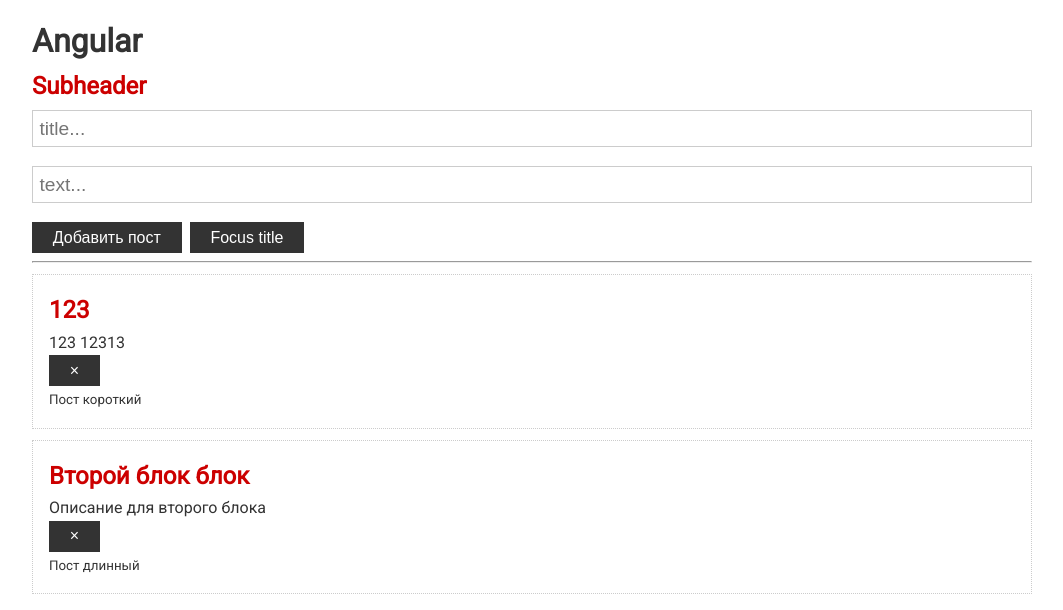
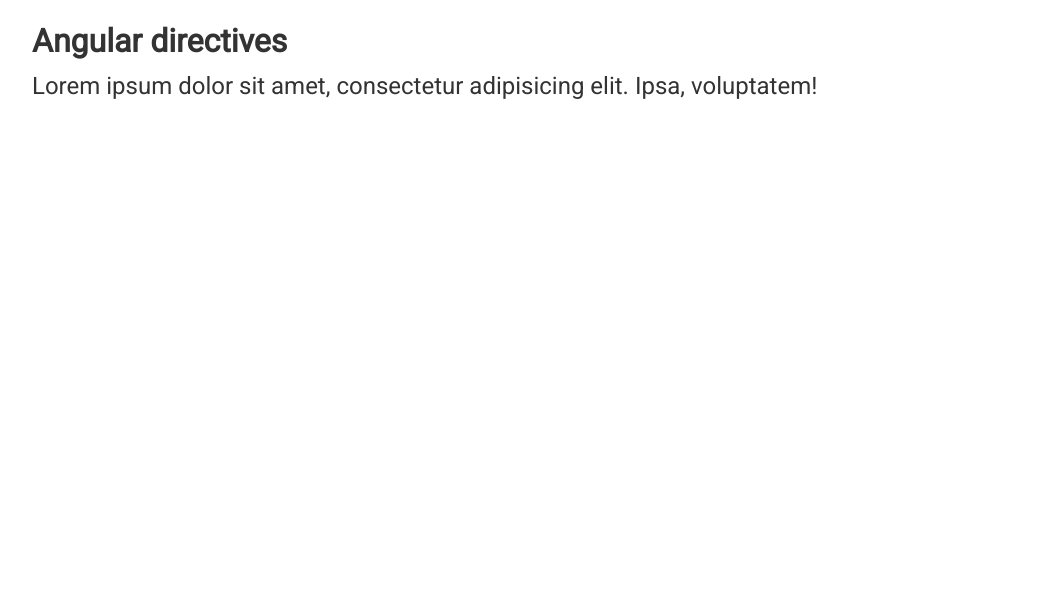
Before and after one commit to evgen904/Angular-Lesson, an Angular app: page / in a window 1280 px wide. Shown: the top 610 px of the page, without its empty margins (108-1171 px from the left). Built offline with nearby package versions, Linux system fonts and the light colour scheme.

Commit message:
Создаем директиву

```diff
--- a/src/app/app.component.html
+++ b/src/app/app.component.html
@@ -1,20 +1,26 @@
 <div class="container">
-  <h1>Angular</h1>
+  <h1>Angular directives</h1>
 
-  <h2>Subheader</h2>
+  <p appStyle>
+    Lorem ipsum dolor sit amet, consectetur adipisicing elit. Ipsa, voluptatem!
+  </p>
 
-  <app-post-form (onAdd)="updatePost($event)"></app-post-form>
-  <hr>
-  <app-post
-    *ngFor="let p of posts"
-    [post]="p"
-    (onRemove)="removePost($event)"
-  >
-    <div #info>
-      <small *ngIf="p.text.length > 14; else short">Пост длинный</small>
-        <ng-template #short>
-          <small>Пост короткий</small>
-        </ng-template>
-    </div>
-  </app-post>
+<!--  <h2>Subheader</h2>-->
+
+<!--  <app-post-form (onAdd)="updatePost($event)"></app-post-form>-->
+<!--  <hr>-->
+<!--  <app-post-->
+<!--    *ngFor="let p of posts"-->
+<!--    [post]="p"-->
+<!--    (onRemove)="removePost($event)"-->
+<!--  >-->
+<!--    <div #info>-->
+<!--      <small *ngIf="p.text.length > 14; else short">Пост длинный</small>-->
+<!--        <ng-template #short>-->
+<!--          <small>Пост короткий</small>-->
+<!--        </ng-template>-->
+<!--    </div>-->
+<!--  </app-post>-->
+
+
 </div>
--- a/src/app/app.component.scss
+++ b/src/app/app.component.scss
@@ -9,3 +9,7 @@
   color: #ffffff;
   font-weight: bold;
 }
+
+p {
+  font-size: 1.5rem;
+}
--- /dev/null
+++ b/src/app/directives/style.directive.ts
@@ -0,0 +1,8 @@
+import {Directive} from '@angular/core';
+
+@Directive({
+  selector: '[appStyle]'
+})
+export class StyleDirective {
+
+}
--- /dev/null
+++ b/src/app/directives/style2.directive.ts
@@ -0,0 +1,10 @@
+import { Directive } from '@angular/core';
+
+@Directive({
+  selector: '[appStyle2]'
+})
+export class Style2Directive {
+
+  constructor() { }
+
+}
```
Also changed, not shown: src/app/app.module.ts (+4 -4 lines).
